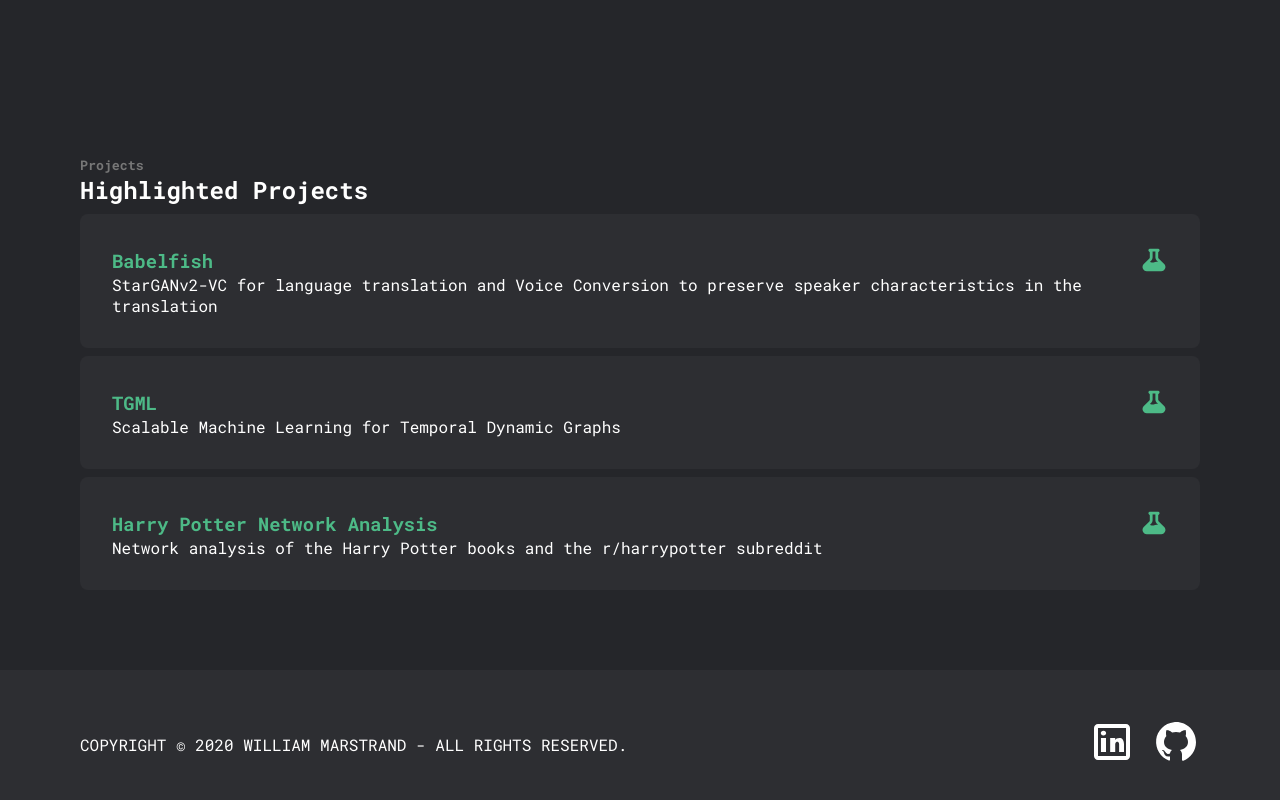
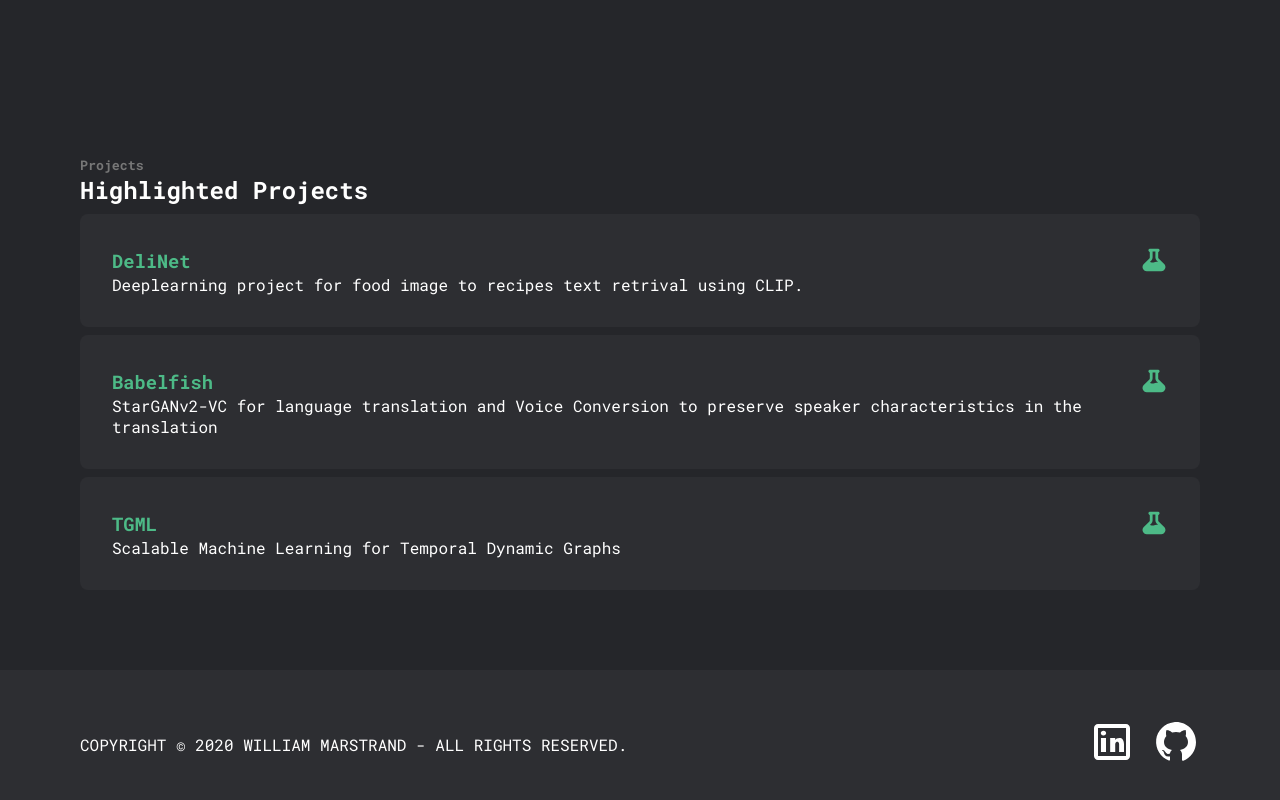
Before and after one commit to wdmdev/william-marstrand, a Next.js app: page / in a window 1280 px wide. Shown: the part 938-1738 px from the top of the page. Built offline with nearby package versions, Linux system fonts and the light colour scheme.

Commit message:
Updated highlighted projects

```diff
--- a/components/Projects.tsx
+++ b/components/Projects.tsx
@@ -10,6 +10,12 @@ export default function Projects() {
                 <h2 className="white">Highlighted Projects</h2>
                 <div>
                     <ProjectCard
+                        title="DeliNet"
+                        icon="/icons/beaker.svg"
+                        description="Deeplearning project for food image to recipes text retrival using CLIP."
+                        link="https://github.com/wdmdev/DeliNet"
+                         />
+                    <ProjectCard
                         title="Babelfish"
                         icon="/icons/beaker.svg"
                         description="StarGANv2-VC for language translation and Voice Conversion to preserve speaker characteristics in the translation"
@@ -21,12 +27,6 @@ export default function Projects() {
                         description="Scalable Machine Learning for Temporal Dynamic Graphs"
                         link="https://github.com/wdmdev/TGML"
                         />
-                    <ProjectCard
-                        title="Harry Potter Network Analysis"
-                        icon="/icons/beaker.svg"
-                        description="Network analysis of the Harry Potter books and the r/harrypotter subreddit"
-                        link="https://wdmdev.github.io/comsocsci2021-project/#/"
-                         />
                 </div>
             </div>
 
```
Also changed, not shown: components/About.tsx (+0 -23 lines).
